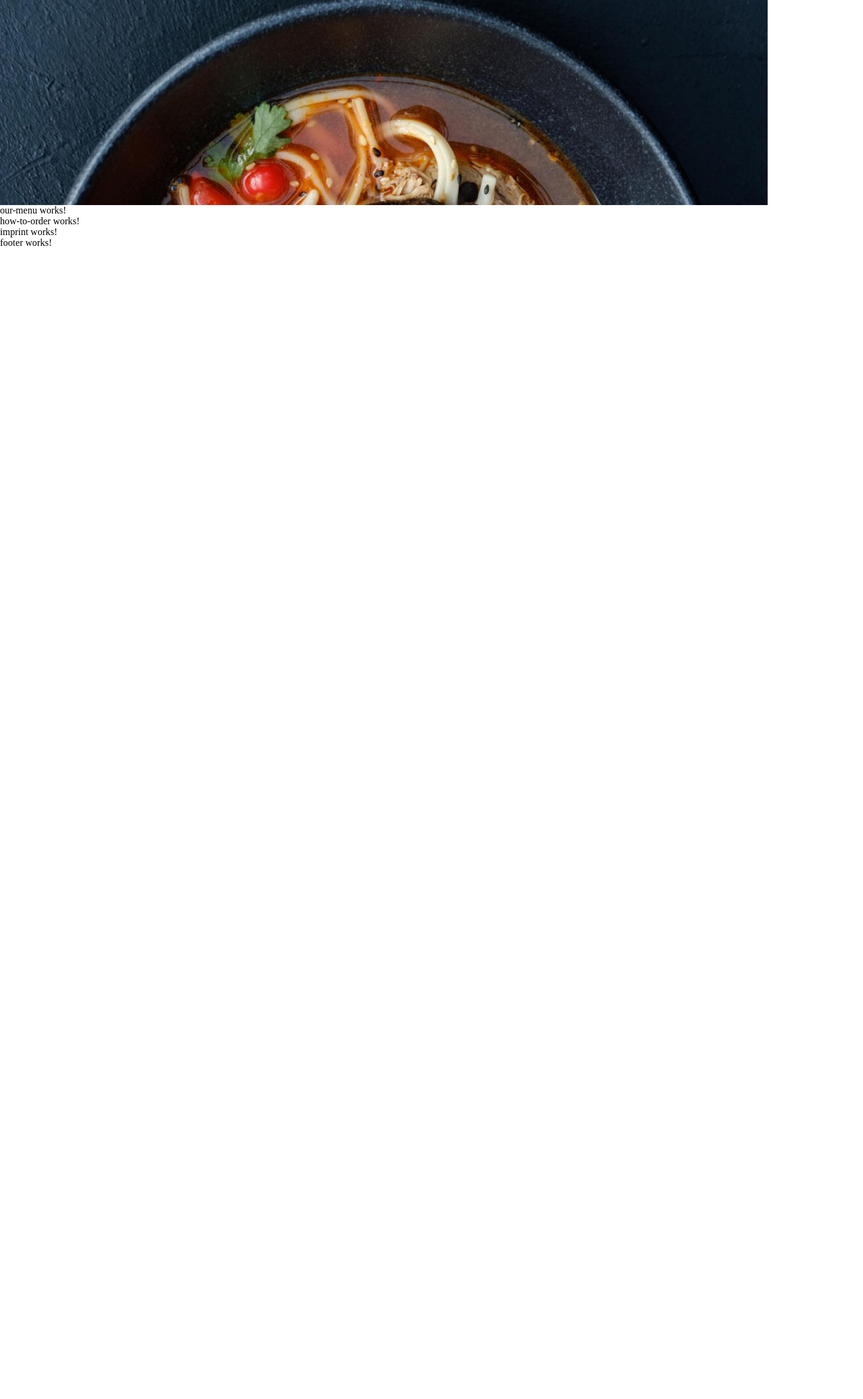
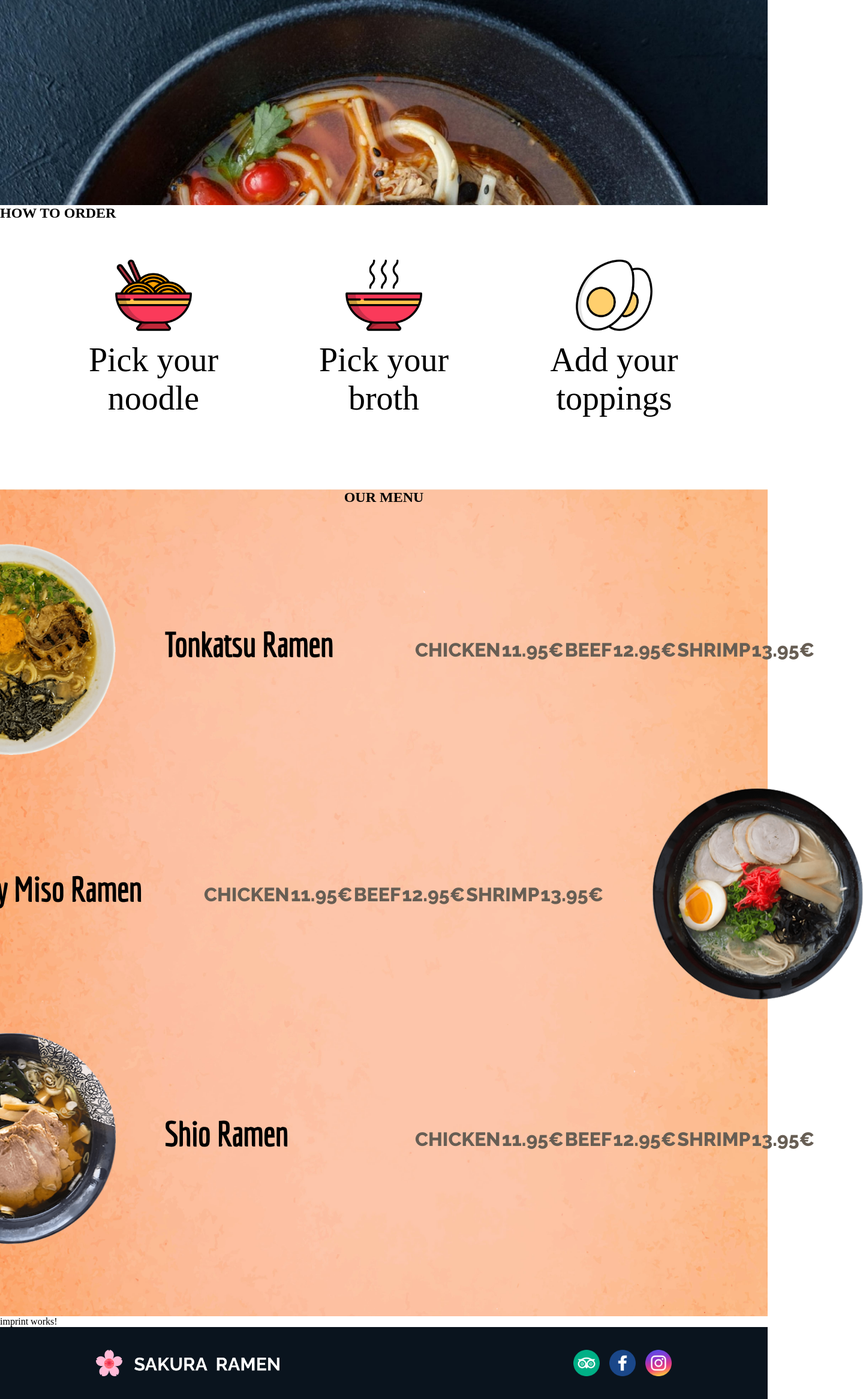
Before and after one commit to Denisator82/sakura_neu, an Angular app: page / in a window 1280 px wide. Shown: the part 458-2791 px from the top of the page at 60% size, 1439 px wide, since content can reach past the window. Before the commit the page ends 872 px from the top, so only its background shows below. Built offline with nearby package versions, Linux system fonts and the light colour scheme.

Commit message:
build how_to_order, our_menu, footer

```diff
--- a/src/app/main-content/how-to-order/how-to-order.component.html
+++ b/src/app/main-content/how-to-order/how-to-order.component.html
@@ -1 +1,17 @@
-<p>how-to-order works!</p>
+<section class="how_to_order">
+    <h2>HOW TO ORDER</h2>
+    <div class="picks">
+        <div class="pick">
+            <img class= "hto-img" src="../../../assets/img/2_section_how_to_order/PNG/noodle.png" alt="noodle">
+            <p>Pick your <br>noodle</p>
+        </div>
+        <div class="pick">
+            <img class="hto-img" src="../../../assets/img/2_section_how_to_order/PNG/broth.png" alt="broth">
+            <p>Pick your <br>broth</p>
+        </div>
+        <div class="pick">
+            <img class="hto-img" src="../../../assets/img/2_section_how_to_order/PNG/egg.png" alt="egg">
+            <p>Add your <br>toppings</p>
+        </div>
+    </div>
+</section>
--- a/src/app/main-content/how-to-order/how-to-order.component.scss
+++ b/src/app/main-content/how-to-order/how-to-order.component.scss
@@ -0,0 +1,35 @@
+.how_to_order {
+    margin: 0px;
+    display: flex;
+    justify-content: center;
+    flex-direction: column;
+}
+
+.picks{
+    display: flex;
+    justify-content: space-evenly;
+    align-items: center;
+}
+
+.pick{
+    width: 256px;
+    display: flex;
+    justify-content: space-between;
+    align-items: center;
+    flex-direction: column;
+    padding-top: 64px;
+}
+
+.hto-img {
+    width: 128px;
+    height: auto;
+}
+
+p{
+    font-size: 56px ;
+    padding-top: 16px;
+    padding-bottom: 120px;;
+    margin: 0px;
+    text-align: center;
+
+}
--- a/src/app/main-content/main-content.component.html
+++ b/src/app/main-content/main-content.component.html
@@ -1,3 +1,3 @@
 <app-landing-page></app-landing-page>
+<app-how-to-order></app-how-to-order>
 <app-our-menu></app-our-menu>
-<app-how-to-order></app-how-to-order>
--- a/src/app/main-content/our-menu/our-menu.component.html
+++ b/src/app/main-content/our-menu/our-menu.component.html
@@ -1 +1,67 @@
-<p>our-menu works!</p>
+<section class="our_menu" id="menu">
+    <h2>OUR MENU</h2>
+    <div class="tonkatsu_ramen">
+        <img class="om-img" src="../../../assets/img/3_section_our_menu/Png/R1.png">
+        <table>
+            <tr>
+            <td><h3>Tonkatsu Ramen</h3></td>
+            </tr>
+            <tr>
+                <td>CHICKEN</td>
+                <td>11.95€</td>
+            </tr>
+            <tr>
+                <td>BEEF</td>
+                <td>12.95€</td>
+            </tr>
+            <tr>
+                <td>SHRIMP</td>
+                <td>13.95€</td>
+            </tr>
+            </table>
+    </div>
+
+    <div class="spicy_miso_ramen">
+
+        <table>
+            <tr>
+            <td><h3>Spicy Miso Ramen</h3></td>
+            </tr>
+            <tr>
+                <td>CHICKEN</td>
+                <td>11.95€</td>
+            </tr>
+            <tr>
+                <td>BEEF</td>
+                <td>12.95€</td>
+            </tr>
+            <tr>
+                <td>SHRIMP</td>
+                <td>13.95€</td>
+            </tr>
+            </table>
+        <img class="om-img" src="../../../assets/img/3_section_our_menu/Png/R2.png">
+    </div>
+
+    <div class="shio_ramen">
+        <img class="om-img" src="../../../assets/img/3_section_our_menu/Png/R3.png">
+        <table>
+            <tr>
+            <td><h3>Shio Ramen</h3></td>
+            </tr>
+            <tr>
+                <td>CHICKEN</td>
+                <td>11.95€</td>
+            </tr>
+            <tr>
+                <td>BEEF</td>
+                <td>12.95€</td>
+            </tr>
+            <tr>
+                <td>SHRIMP</td>
+                <td>13.95€</td>
+            </tr>
+            </table>
+
+    </div>
+</section>
--- a/src/app/main-content/our-menu/our-menu.component.scss
+++ b/src/app/main-content/our-menu/our-menu.component.scss
@@ -0,0 +1,54 @@
+.our_menu{
+    background-image: url('../../../assets/img/3_section_our_menu/JPG/section_our_menu_bg.jpg');
+    background-size: cover ;
+    display: flex;
+    justify-content: center;
+    flex-direction: column;
+    align-items: center;
+    padding-bottom: 120px;
+}
+
+.om-img{
+    width: 352px;
+    height: 352px;
+}
+
+.tonkatsu_ramen{
+    padding-top: 64px;
+    padding-bottom: 56px;
+    width: auto;
+    display: flex;
+}
+
+.spicy_miso_ramen{
+    padding-bottom: 56px;
+    display: flex;
+}
+
+.shio_ramen{
+    display: flex;
+}
+
+h3{
+    font-family: 'ECONOMICA';
+    font-size: 56px;
+    font-weight: bold;
+    color: #000000;
+    margin: 0px 0px 16px;
+    width: 416px;
+}
+
+td{
+    font-family: 'Raleway';
+    font-size: 32px;
+    font-weight: bold;
+    color: #675e54;
+}
+
+table {
+    margin: 0;
+    border-spacing: 0;
+    padding: 0px 80px 0px 80px;
+    display: flex;
+    align-items: center;
+}
--- a/src/app/shared/footer/footer.component.html
+++ b/src/app/shared/footer/footer.component.html
@@ -1 +1,10 @@
-<p>footer works!</p>
+<section class="footer" id="about">
+    <div class="footer-container">
+        <img class="footer-logo" src="../../../assets/img/5_section_footer/PNG/sakura_ramen_logo_and_text.png" alt="sakura_ramen_logo">
+        <div class="sozial_media">
+            <img src="../../../assets/img/5_section_footer/PNG/tripadvisor_logo.png">
+            <img src="../../../assets/img/5_section_footer/PNG/facebook_logo.png">
+            <img src="../../../assets/img/5_section_footer/PNG/instagrram_logo.png">
+        </div>
+    </div>
+</section>
--- a/src/app/shared/footer/footer.component.scss
+++ b/src/app/shared/footer/footer.component.scss
@@ -0,0 +1,18 @@
+.footer-container{
+    background-color: #0A141E;
+    display: flex;
+    justify-content: space-between;
+    align-items: center;
+    height: 120px;
+    padding-left: 160px;
+    padding-right: 160px;
+}
+
+.footer-container img {
+    height: 44px;
+}
+
+.sozial_media {
+    display: flex;
+    gap: 1rem;
+}
```
